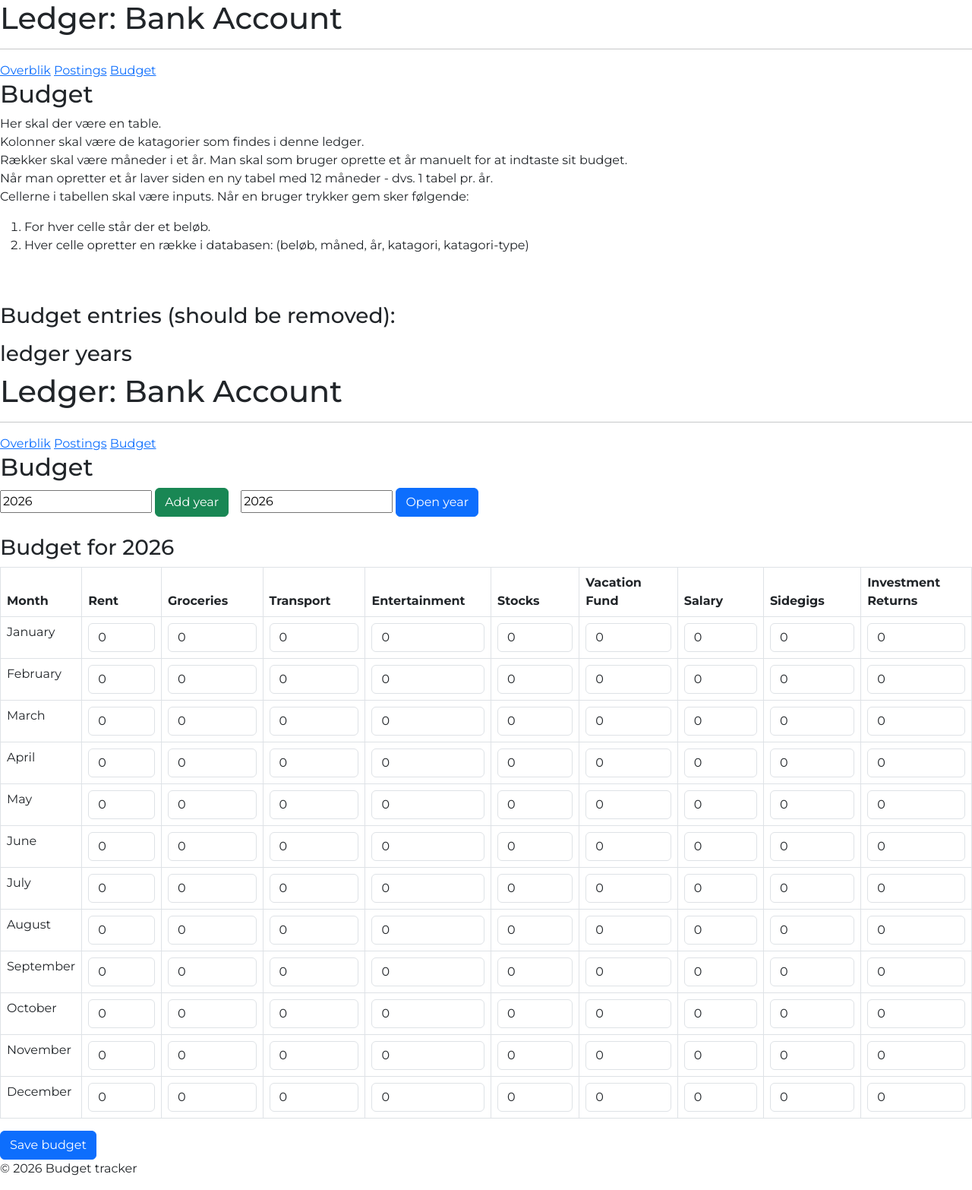
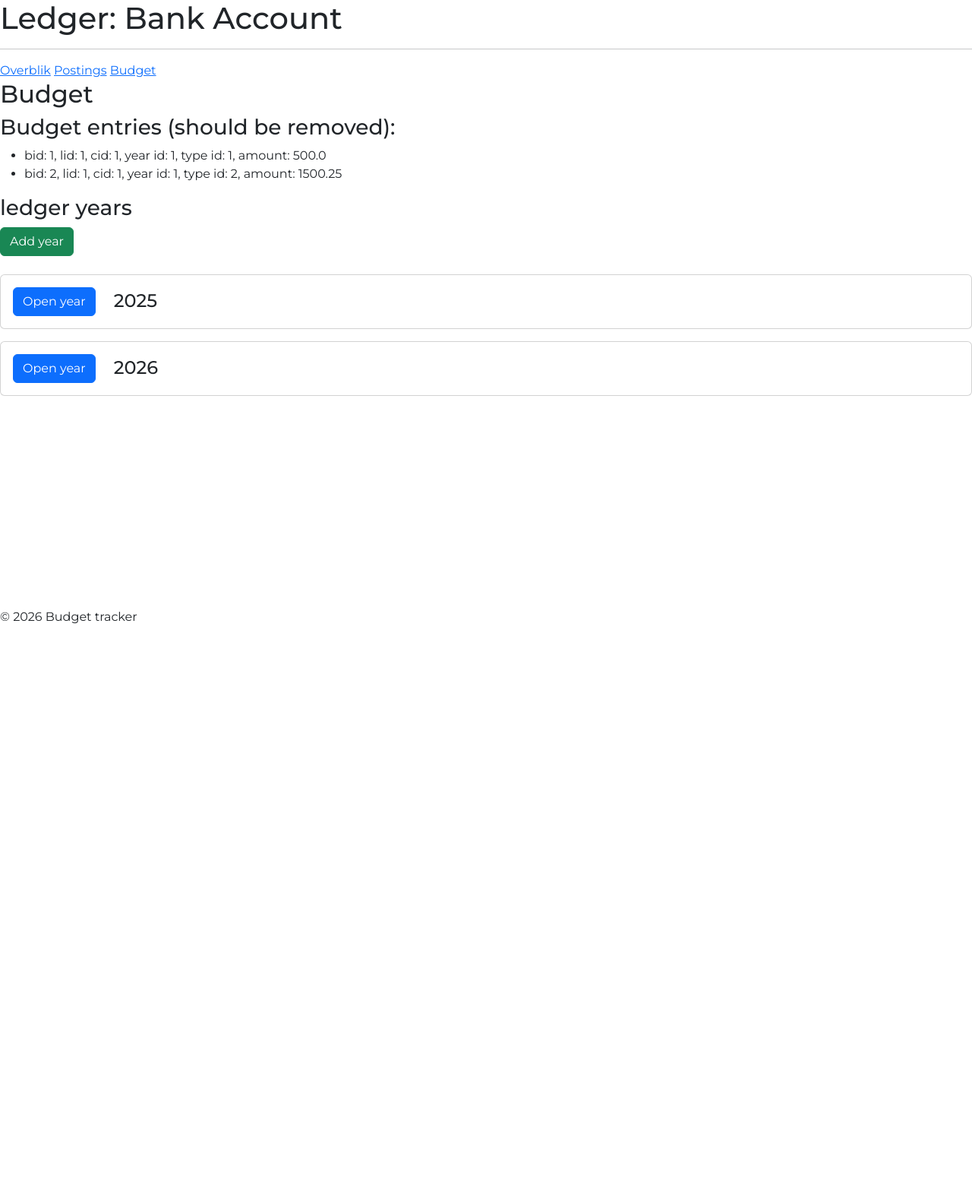
Before and after one commit to pgh911/DIS-project-group-47, a Flask app: page /ledgers/1/budget in a window 1280 px wide. Shown: the part 80-1646 px from the top of the page at 76% size. After the commit the page ends 901 px from the top, so only its background shows below. Run offline with Flask 3, Linux system fonts and the light colour scheme; data comes from the database, SQL or seed files in the repository.

Commit message:
fixed budget table

```diff
--- a/controllers/ledger.py
+++ b/controllers/ledger.py
@@ -4,7 +4,7 @@ from flask_login import login_required, current_user
 from models.ledger import insert_ledger, list_ledgers, get_ledger, delete_ledger
 from models.posting import Posting, list_postings
 from models.categories import Category, CategoryType, list_categories
-from models.budget import BudgetEntry, list_budget_entries
+from models.budget import BudgetEntry, list_budget_entries, list_budget_years
 # from database import db_connection
 
 bp = Blueprint('ledger', __name__, url_prefix='/ledgers')
@@ -55,22 +55,6 @@ def budget(LedgerId):
     if ledger is None:
         return "Ledger not found", 404
 
-    categories = list_categories(LedgerId)
-
-    months = [
-        {"number": 1, "name": "January"},
-        {"number": 2, "name": "February"},
-        {"number": 3, "name": "March"},
-        {"number": 4, "name": "April"},
-        {"number": 5, "name": "May"},
-        {"number": 6, "name": "June"},
-        {"number": 7, "name": "July"},
-        {"number": 8, "name": "August"},
-        {"number": 9, "name": "September"},
-        {"number": 10, "name": "October"},
-        {"number": 11, "name": "November"},
-        {"number": 12, "name": "December"},
-    ]
 
     if request.method == "POST":
         action = request.form.get("action")
@@ -80,12 +64,8 @@ def budget(LedgerId):
             #For DATABASE
             return redirect(url_for("ledger.budget", LedgerId=LedgerId, year=year))
 
-    year = request.args.get("year", 2026)
+    categories = list_categories(LedgerId)
+    budget = list_budget_entries(LedgerId)
+    budget_years = list_budget_years(LedgerId)
 
-    return render_template(
-        "pages/budget.html",
-        ledger=ledger,
-        categories=categories,
-        months=months,
-        year=year
-    )
+    return render_template('pages/budget.html', ledger=ledger, budget=budget, budget_years=budget_years, categories=categories)
--- a/templates/components/budget/year_table.html
+++ b/templates/components/budget/year_table.html
@@ -1,6 +1,29 @@
 {% macro year_table(ledger_year, budget_entries, categories) %}
-<div>
-	<h4>{{ledger_year.ledger_year}}</h4>
+<div class="card mb-3">
+	<div class="card-body">
+		<div class="row align-items-center">
+			<div class="col-auto">
+				<button
+					class="btn btn-primary"
+					type="button"
+					data-bs-toggle="collapse"
+					data-bs-target="#collapseYear{{ ledger_year.ledger_year }}"
+					aria-expanded="false"
+					aria-controls="collapseYear{{ ledger_year.ledger_year }}">
+					Open year
+				</button>
+			</div>
+
+			<div class="col">
+				<h4 class="mb-0">{{ ledger_year.ledger_year }}</h4>
+			</div>
+		</div>
+	</div>
+</div>
+<div
+	class="collapse"
+	id="collapseYear{{ ledger_year.ledger_year }}">
+	<div class="card card-body">
 		<button class="btn btn-primary">Save budget year</button>
 		<table class="table">
 			<thead>
@@ -20,49 +43,32 @@
 					<th scope="col">Dec</th>
 				</tr>
 			</thead>
-        <tbody>
-            {% for c in categories %}
+		</table>
+		{% for group, color, title in [ ('expense', 'table-danger', 'Expenses'),
+		('saving', 'table-primary', 'Savings'), ('income', 'table-success',
+		'Income') ] %}
+
+		<h5 class="mt-3">{{ title }}</h5>
+
+		<table class="table table-hover">
+			<tbody class="{{ color }}">
+				{% for c in categories if c.category_type == group %}
 				<tr>
 					<th scope="row">{{ c.category_name }}</th>
-				<th>
-                    <input class="form-control" type="number" value="0">
-                </th>
-				<th>
-                    <input class="form-control" type="number" value="0">
-                </th>
-				<th>
-                    <input class="form-control" type="number" value="0">
-                </th>
-				<th>
-                    <input class="form-control" type="number" value="0">
-                </th>
-				<th>
-                    <input class="form-control" type="number" value="0">
-                </th>
-				<th>
-                    <input class="form-control" type="number" value="0">
-                </th>
-				<th>
-                    <input class="form-control" type="number" value="0">
-                </th>
-				<th>
-                    <input class="form-control" type="number" value="0">
-                </th>
-				<th>
-                    <input class="form-control" type="number" value="0">
-                </th>
-				<th>
-                    <input class="form-control" type="number" value="0">
-                </th>
-				<th>
-                    <input class="form-control" type="number" value="0">
-                </th>
-				<th>
-                    <input class="form-control" type="number" value="0">
-                </th>
+					{% for i in range(12) %}
+					<td>
+						<input
+							class="form-control"
+							type="number"
+							value="0" />
+					</td>
+					{% endfor %}
 				</tr>
 				{% endfor %}
 			</tbody>
 		</table>
+
+		{% endfor %}
+	</div>
 </div>
 {% endmacro%}
--- a/templates/layout.html
+++ b/templates/layout.html
@@ -18,9 +18,10 @@
 		<link
 			rel="stylesheet"
 			href="https://cdn.jsdelivr.net/npm/bootstrap@5.3.0/dist/css/bootstrap.min.css" />
+		<script src="https://cdn.jsdelivr.net/npm/bootstrap@5.3.3/dist/js/bootstrap.bundle.min.js"></script>
 		<link
 			rel="stylesheet"
-      		href="{{ url_for('static', filename='ledger_style.css') }}">
+			href="{{ url_for('static', filename='ledger_style.css') }}" />
 
 		<style>
 			@import url("https://fonts.googleapis.com/css2?family=Montserrat:ital,wght@0,100..900;1,100..900&display=swap");
--- a/templates/pages/budget.html
+++ b/templates/pages/budget.html
@@ -1,83 +1,45 @@
-{% extends "layout.html" %}
-
-{% block title %}Budget | {{ ledger.ledger_name }}{% endblock %}
-{% from "components/ledger_links.html" import ledger_links %}
-
-{% block content %}
-	<h1>Ledger: {{ ledger.ledger_name }} </h1>
+{% extends "layout.html" %} {% block title %}Budget | {{ ledger.ledger_name }}{%
+endblock %} {% from "components/ledger_links.html" import ledger_links %} {%
+block content %}
+<h1>Ledger: {{ ledger.ledger_name }}</h1>
 <hr />
 {{ ledger_links(ledger) }}
 <section>
 	<h2>Budget</h2>
-		<p>
-			Her skal der være en table. <br>
-			Kolonner skal være de katagorier som findes i denne ledger. <br>
-			Rækker skal være måneder i et år.
-			Man skal som bruger oprette et år manuelt for at indtaste sit budget. <br>
-			Når man opretter et år laver siden en ny tabel med 12 måneder - dvs. 1 tabel pr. år. <br>
-			Cellerne i tabellen skal være inputs. Når en bruger trykker gem sker følgende:
-			<ol>
-				<li>
-					For hver celle står der et beløb.
-				</li>
-				<li>
-					Hver celle opretter en række i databasen: (beløb, måned, år, katagori, katagori-type)
-				</li>
-			</ol>
-		</p>
-		<br><br>
 	<div>
-			<h3>
-				Budget entries (should be removed):
-			</h3>
+		<h3>Budget entries (should be removed):</h3>
 		<ul>
 			{% for entry in budget %}
 			<li>
-					bid: {{ entry.bid }},
-					lid: {{ entry.lid }},
-					cid: {{ entry.cid }},
-					year id: {{ entry.year_id }},
-					type id: {{ entry.type_id }},
-					amount: {{ entry.amount }}
+				bid: {{ entry.bid }}, lid: {{ entry.lid }}, cid: {{ entry.cid }}, year
+				id: {{ entry.year_id }}, type id: {{ entry.type_id }}, amount: {{
+				entry.amount }}
 			</li>
 			{% endfor %}
 		</ul>
-			<h3>
-				ledger years
-			</h3>
+		<h3>ledger years</h3>
 		{% from "components/budget/year_table.html" import year_table %}
+		<div class="d-flex gap-3 mb-4">
+			<form method="POST">
+				<!-- <input type="number" name="year" value="{{ year or 2026 }}" required> -->
+				<button
+					type="submit"
+					name="action"
+					value="add_year"
+					class="btn btn-success">
+					Add year
+				</button>
+			</form>
+		</div>
 		<div>
-				{% for b in budget_years %}
-
-						{{ year_table(b, budget, categories) }}
-
-				{% endfor %}
+			{% for b in budget_years %} {{ year_table(b, budget, categories) }} {%
+			endfor %}
 		</div>
 	</div>
 </section>
-<h1>Ledger: {{ ledger.ledger_name }}</h1>
-<hr />
-{{ ledger_links(ledger) }}
 
-<section>
+<!-- <section>
     <h2>Budget</h2>
-
-    <div class="d-flex gap-3 mb-4">
-        <form method="POST">
-            <input type="number" name="year" value="{{ year or 2026 }}" required>
-            <button type="submit" name="action" value="add_year" class="btn btn-success">
-                Add year
-            </button>
-        </form>
-
-        <form method="GET">
-            <input type="number" name="year" value="{{ year or 2026 }}" required>
-            <button type="submit" class="btn btn-primary">
-                Open year
-            </button>
-        </form>
-    </div>
-
     {% if year %}
         <h3>Budget for {{ year }}</h3>
 
@@ -113,5 +75,5 @@
 
         <button class="btn btn-primary">Save budget</button>
     {% endif %}
-</section>
+</section> -->
 {% endblock %}
```
Lines whose indentation alone changed are shown as unchanged.
